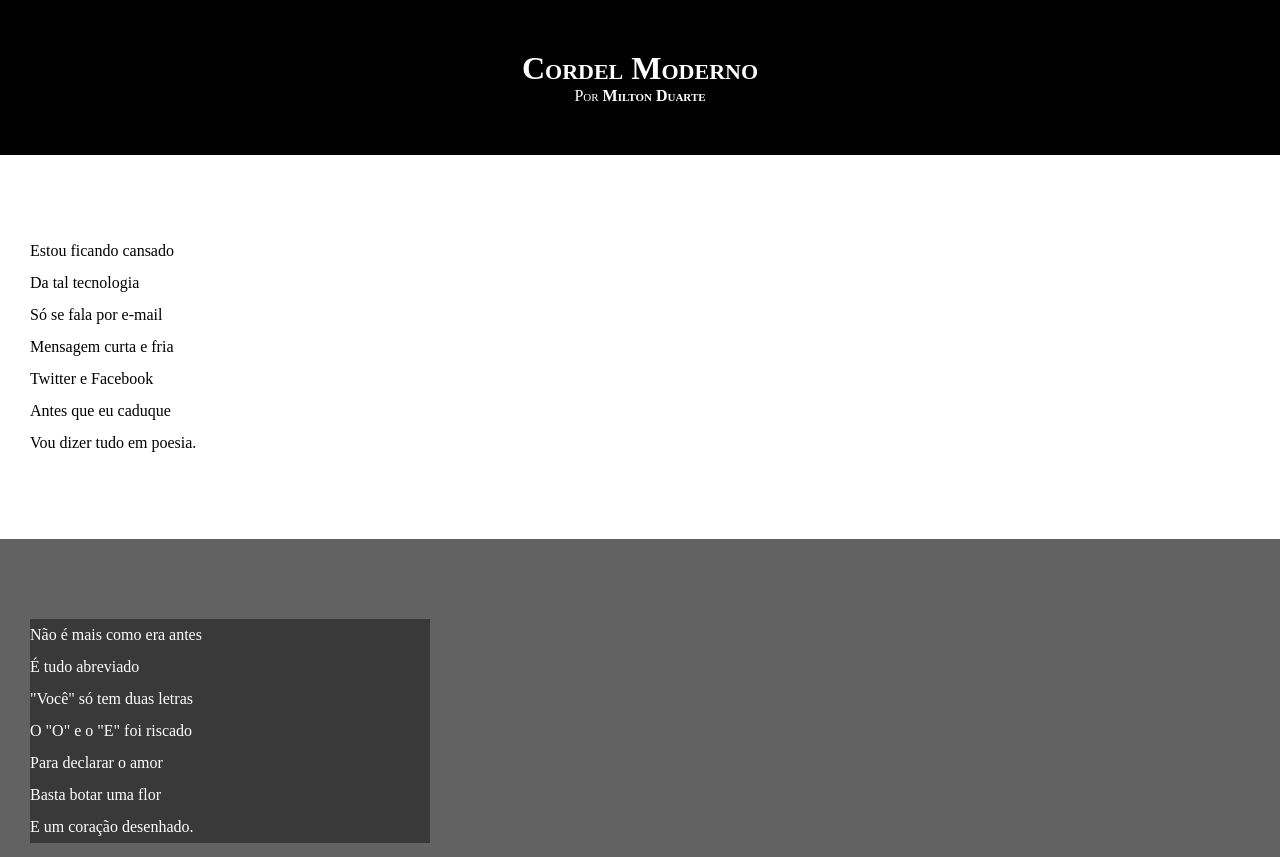
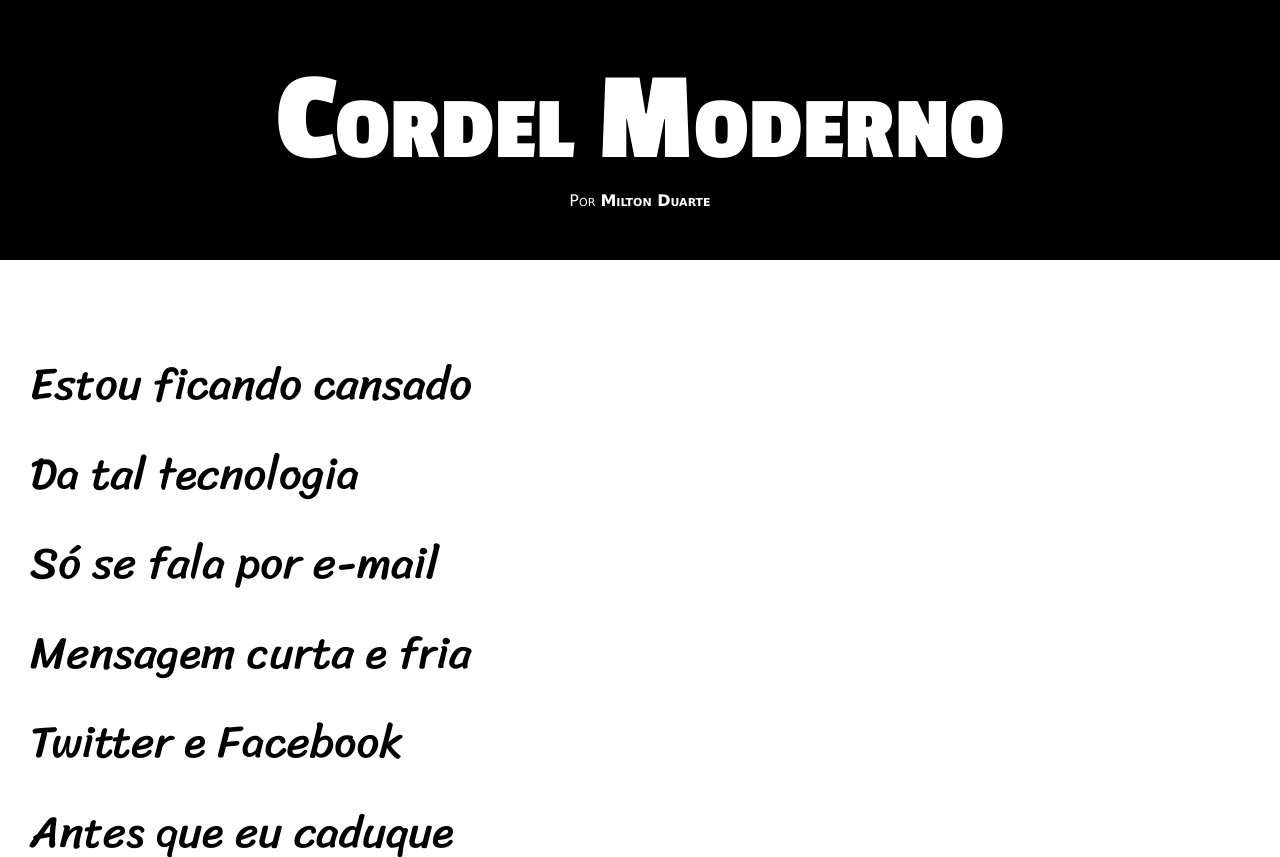
Before and after one commit to Cassiano-Luz/html-css, a plain HTML site: page desafio12/index.html in a window 1280 px wide. Shown: the top 857 px of the page. Drawn offline with Linux system fonts and the light colour scheme.

Commit message:
d12 atualizado 23-08-04 1

```diff
--- a/desafio12/style.css
+++ b/desafio12/style.css
@@ -1,14 +1,26 @@
 @charset "UTF-8";
+
+@import url('https://fonts.googleapis.com/css2?family=Passion+One:wght@400;700;900&display=swap');
+
+@import url('https://fonts.googleapis.com/css2?family=Sriracha&display=swap');
+
+:root{
+    --fonte1: Verdana, Geneva, Tahoma, sans-serif;
+    --fonte2: 'Passion one', cursive;
+    --fonte3: 'Sriracha', cursive;
+}
 
 *{
     margin: 0px;
     padding: 0px;
     text-decoration: none;
+    font-size: 1em;
 }
 
 html body{
     min-height: 100vh;
     background-color: darkgray;
+    font-family: var(--fonte1);
 }
 
 header{
@@ -20,6 +32,8 @@ header{
 header > h1{
     padding-top: 50px;
     font-variant: small-caps;
+    font-family: var(--fonte2);
+    font-size: 10vw;
 }
 
 header > p{
@@ -43,6 +57,8 @@ section{
     padding-bottom: 10vh;
     line-height: 2em;
     padding-left: 30px;
+    font-family: var(--fonte3);
+    font-size: 3.5vw;
 }
 
 section.normal{
@@ -58,7 +74,8 @@ section.imagem{
 section.imagem > p{
     background-color: rgba(0, 0, 0, 0.418);
     color: white;
-    width: 400px;
+    display: inline-block;
+    padding: 15px;
 }
 
 footer{
```
